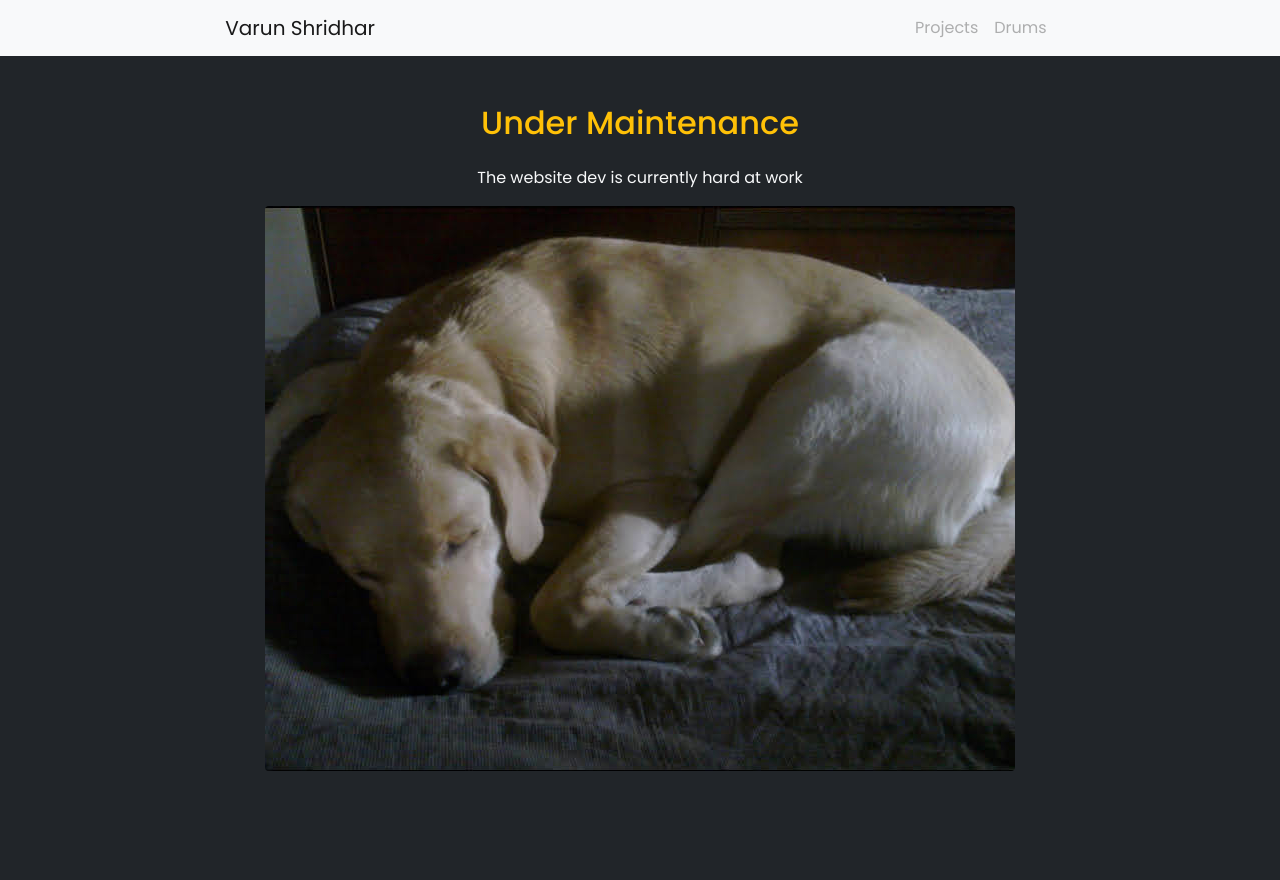
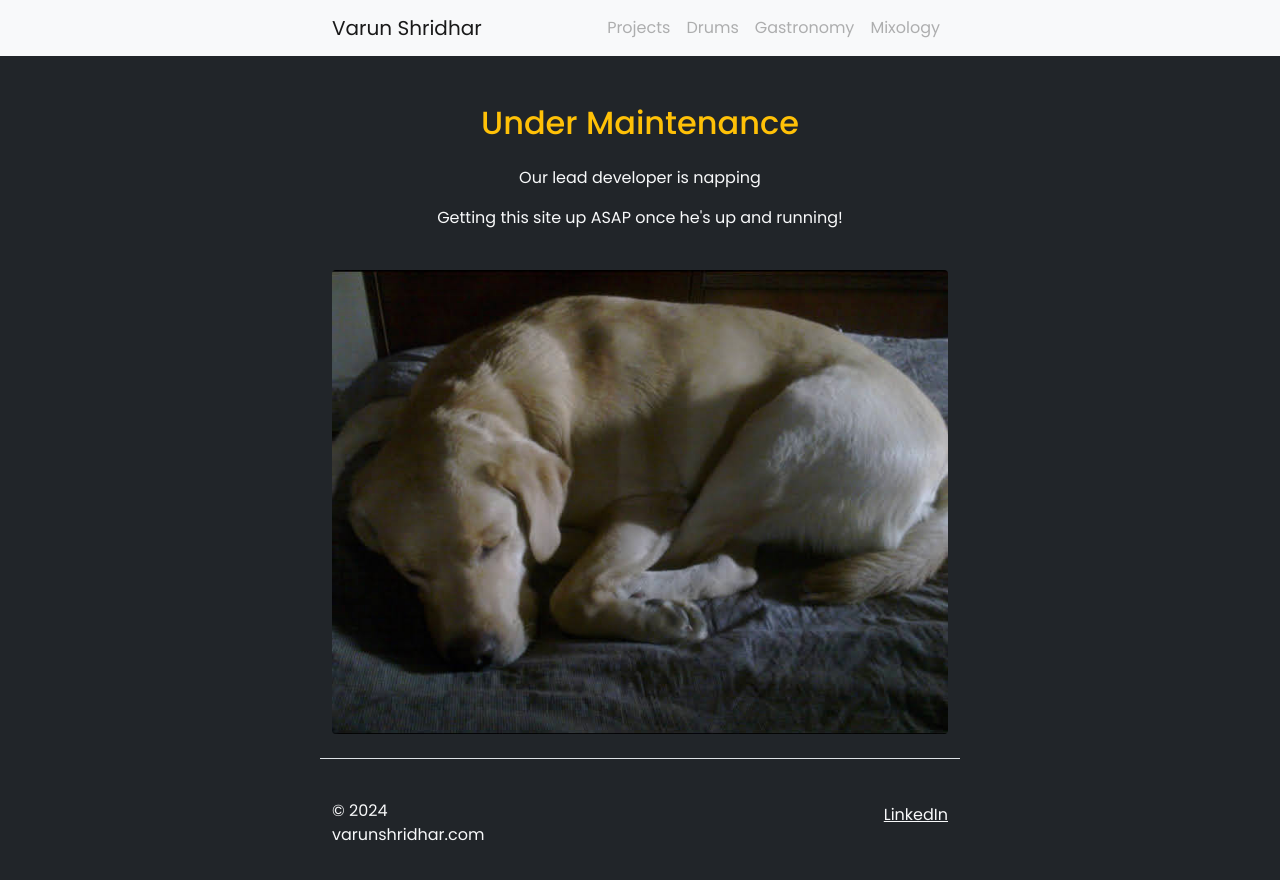
Before and after one commit to varunshridhar/varunshridhar.github.io, a plain HTML site: page index.html in a window 1280 px wide. Before the commit the page ends 800 px from the top, so only its background shows below. Drawn offline with nearby package versions, Linux system fonts and the light colour scheme.

Commit message:
Added footer

```diff
--- a/index.html
+++ b/index.html
@@ -20,7 +20,7 @@
 </head>
 <body class="bg-dark">
 <nav class="navbar navbar-expand-lg navbar-light bg-light">
-    <div class="container-fluid offset-md-2 col-md-8">
+    <div class="container-fluid offset-md-3 col-md-6">
         <a class="navbar-brand" href="#">Varun Shridhar</a>
         <button class="navbar-toggler" type="button" data-bs-toggle="collapse" data-bs-target="#navbarScroll" aria-controls="navbarScroll" aria-expanded="false" aria-label="Toggle navigation">
             <span class="navbar-toggler-icon"></span>
@@ -33,15 +33,34 @@
                 <li class="nav-item">
                     <a class="nav-link disabled" href="#" tabindex="-1" aria-disabled="true">Drums</a>
                 </li>
+                <li class="nav-item">
+                    <a class="nav-link disabled" href="#" tabindex="-1" aria-disabled="true">Gastronomy</a>
+                </li>
+                <li class="nav-item">
+                    <a class="nav-link disabled" href="#" tabindex="-1" aria-disabled="true">Mixology</a>
+                </li>
             </ul>
         </div>
     </div>
 </nav>
-<div class="container-fluid offset-md-2 col-md-8 text-center">
+<div class="container-fluid offset-md-3 col-md-6  text-center">
     <h2 class="text-warning mt-5 mb-4">Under Maintenance</h2>
-    <p class="text-light text-center">The website dev is currently hard at work</p>
-    <img src="img/coming-soon.jpg" class="rounded img-fluid" alt="...">
+    <p class="text-light">Our lead developer is napping</p>
+    <p class="text-light">Getting this site up ASAP once he's up and running!</p>
+    <img src="img/coming-soon.jpg" class="rounded img-fluid text-center mt-4" alt="...">
 </div>
+
+<div class="container-fluid offset-md-3 col-md-6">
+    <footer class="row justify-content-between align-items-center py-3 my-4 border-top">
+        <div class="col-md-4 mt-4">
+            <span class="mb-3 mb-md-0 text-body-secondary text-light">© 2024 varunshridhar.com</span>
+        </div>
+        <div class="col-md-4 mt-4 text-md-end">
+            <p class="text-light"><a class="text-light font-weight-light" href="https://www.linkedin.com/in/varun-shridhar/">LinkedIn</a></p>
+        </div>
+    </footer>
+</div>
+
 <!-- Optional JavaScript; choose one of the two! -->
 
 <!-- Option 1: Bootstrap Bundle with Popper -->
```
